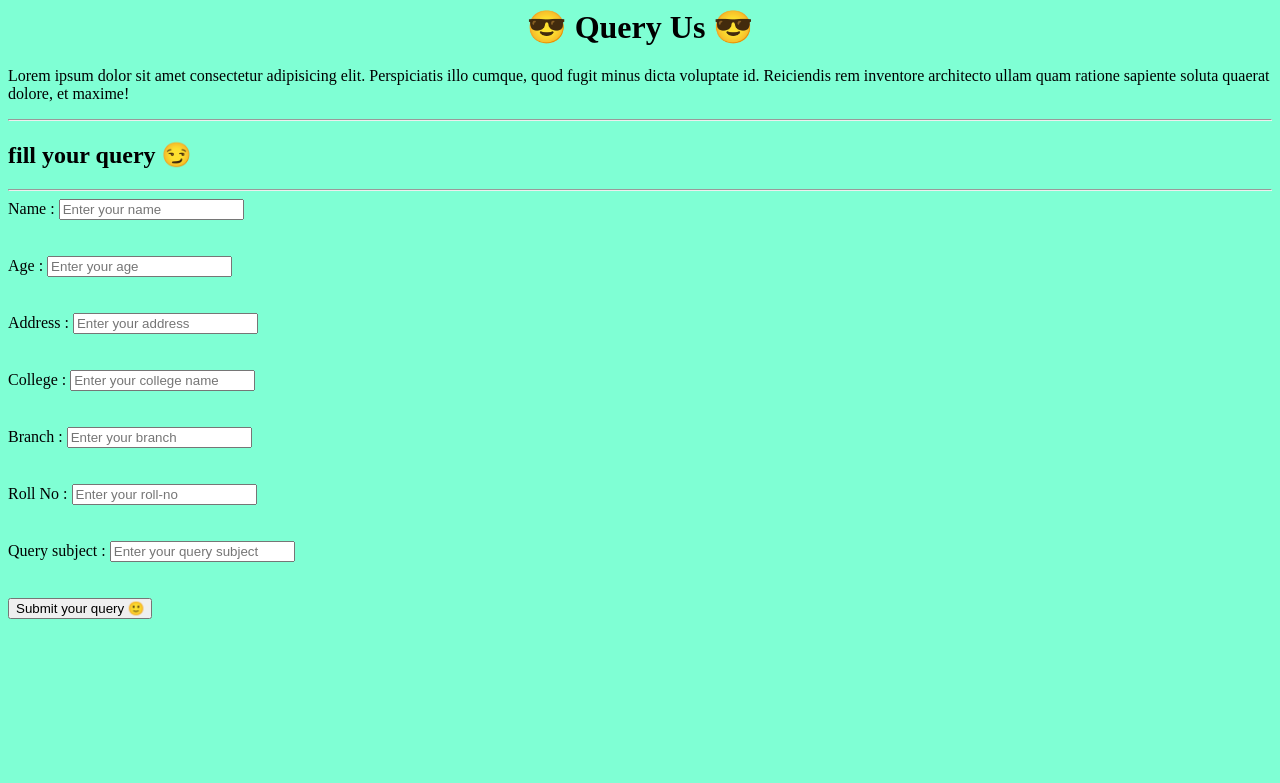
After one commit to itanishajain/DS_Training, a Flask app: page /query in a window 1280 px wide. The commit adds this page. Shown: the top 783 px of the page. Run offline with Flask 3, Linux system fonts and the light colour scheme.

Commit message:
web development

```diff
--- a/Web_Development/app.py
+++ b/Web_Development/app.py
@@ -1,23 +1,54 @@
-from flask import Flask, render_template
+from flask import Flask,render_template,url_for,request
+import sqlite3
+conn =  sqlite3.connect("userdata.db")
+
 
 app = Flask(__name__)
 
-
-@app.route('/') # httpip://127.0.0.1:5000
+@app.route('/')  # http://127.0.0.1:5000
 def home():
     return render_template('home.html')
 
-@app.route('/about') #http://127.0.0.1:5000/about
+@app.route('/about')  # http://127.0.0.1:5000/about
 def about():
     return render_template('about.html')
 
-@app.route('/service') #http://127.0.0.1:5000/service
+@app.route('/service')  # http://127.0.0.1:5000/service
 def service():
     return render_template('service.html')
 
-@app.route('/cotact') #http://127.0.0.1:5000/contact
-def contact():
-    return render_template('contact.html')
+@app.route('/query')   #http://127.0.0.1:5000/query
+def query():
+    return render_template('query.html')
+
+
+@app.route('/user_query',methods=['GET','POST'])
+
+def user_query():
+    conn =  sqlite3.connect("userdata.db")
+    if request.method == "POST":
+        name = request.form['name']
+        age = int(request.form['age'])
+        address = request.form['address']
+        college = request.form['college']
+        branch = request.form['branch']
+        roll_no = int(request.form['roll_no'])
+        query_sub = request.form['query_sub']
+
+        user_data = (name,age,address,college,branch,roll_no,query_sub)
+        ## database
+        insert_data_query = """
+        insert into userecord values(?,?,?,?,?,?,?)
+        """
+        cur = conn.cursor()
+        cur.execute(insert_data_query,user_data)
+        print("You have successfully inserted your data into table : ",user_data)
+        conn.commit()
+        cur.close()
+        conn.close()
+
+        return  "Your data is Submitted into the data base!"
+
 
 if __name__ == "__main__":
     app.run(host="0.0.0.0",debug=True)
--- a/Web_Development/templates/home.html
+++ b/Web_Development/templates/home.html
@@ -36,7 +36,7 @@
   <div class="jumbotron text-center">
     <h1 class="display-4">Welcome to My Website</h1>
     <p class="lead">This is a simple hero unit, a simple jumbotron-style component for calling extra attention to featured content or information.</p>
-    <a class="btn btn-primary btn-lg" href="#" role="button">Learn more</a>
+    <a class="btn btn-primary btn-lg" href="/query" role="button">Query Form</a>
   </div>
 
   <!-- Content Section 1 -->
--- /dev/null
+++ b/Web_Development/templates/query.html
@@ -0,0 +1,40 @@
+<html>
+    <head>
+        <title>Query Us</title>
+    </head>
+    <body style="background-color: aquamarine;">
+        <h1 style="text-align: center;">😎 Query Us 😎</h1>
+        <p>Lorem ipsum dolor sit amet consectetur adipisicing elit. Perspiciatis illo cumque,
+             quod fugit minus dicta voluptate id. Reiciendis rem inventore architecto ullam quam
+              ratione sapiente soluta quaerat dolore, et maxime!</p>
+
+        <hr>
+        <h2>fill your query 😏</h2>
+        <hr>
+        <form action="{{ url_for('user_query')}}" method="post">
+        <label for="">Name  :</label>
+        <input type="text" name="name" id="" required placeholder="Enter your name"><br><br><br>
+
+        <label for="">Age   :</label>
+        <input type="text" name="age" id="" required placeholder="Enter your age"><br><br><br>
+
+        <label for="">Address  :</label>
+        <input type="text" name="address" id="" required placeholder="Enter your address"><br><br><br>
+
+        <label for="">College  : </label>
+        <input type="text" name="college" id="" required placeholder="Enter your college name"><br><br><br>
+
+        <label for="">Branch   :</label>
+        <input type="text" name="branch" id="" required placeholder="Enter your branch"><br><br><br>
+
+        <label for="">Roll No  :</label>
+        <input type="text" name="roll_no" id="" required placeholder="Enter your roll-no"><br><br><br>
+
+
+        <label for="">Query subject  :</label>
+        <input type="text" name="query_sub" id="" required placeholder="Enter your query subject"><br><br><br>
+
+        <button type="submit">Submit your query 🙂</button>
+    </form>
+    </body>
+</html>
```
Also changed, not shown: Web_Development/database.py (added, +19 -0 lines), Web_Development/templates/contact.html (renamed from Web_Development/contact.html), Web_Development/userdata.db (added).
